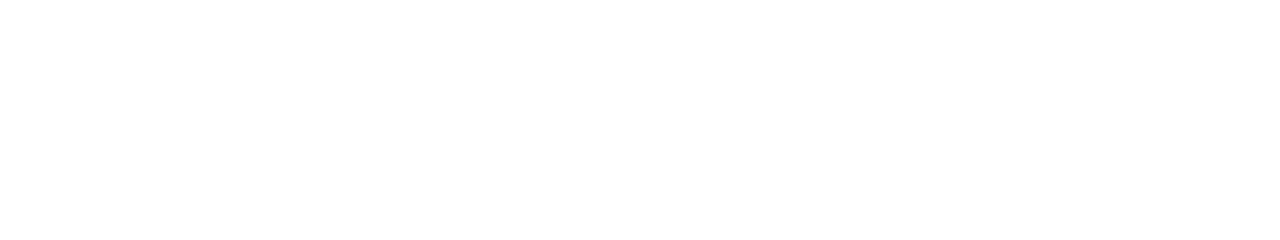
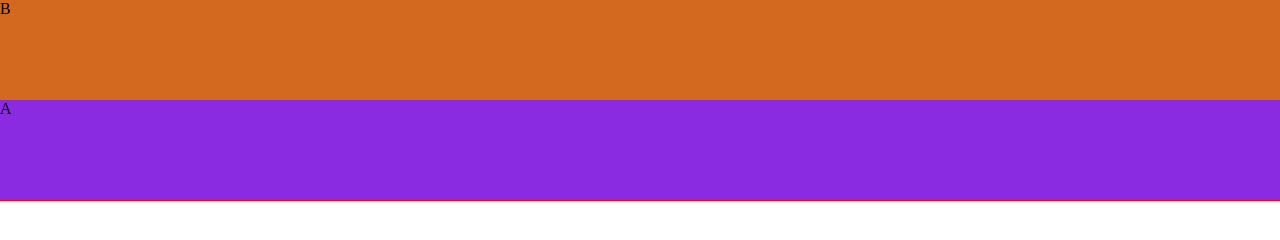
Before and after one commit to 11amanraj/manage_landing, a plain HTML site: page index.html in a window 1280 px wide. Drawn offline with Linux system fonts and the light colour scheme.

Commit message:
Added style.css file

```diff
--- a/index.html
+++ b/index.html
@@ -4,8 +4,14 @@
     <meta charset="UTF-8">
     <meta name="viewport" content="width=device-width, initial-scale=1.0">
     <title>Manage</title>
+    <link rel="stylesheet" href="style.css">
 </head>
 <body>
-
+    <main>
+        <section class="hero-section">
+            <div class="hero-first">A</div>
+            <div class="hero-second">B</div>
+        </section>
+    </main>
 </body>
 </html>
--- /dev/null
+++ b/style.css
@@ -0,0 +1,28 @@
+* {
+    margin: 0;
+}
+
+.hero-section {
+    display: flex;
+    width: 100%;
+    outline: 1px solid red;
+}
+
+.hero-section > div {
+    flex: auto;
+    height: 100px;
+}
+
+.hero-section > div:first-child {
+    background-color: blueviolet;
+}
+
+.hero-section > div:last-child {
+    background-color: chocolate;
+}
+
+@media (min-width: 768px) {
+    .hero-section {
+        flex-direction: column-reverse;
+    }
+}
```
